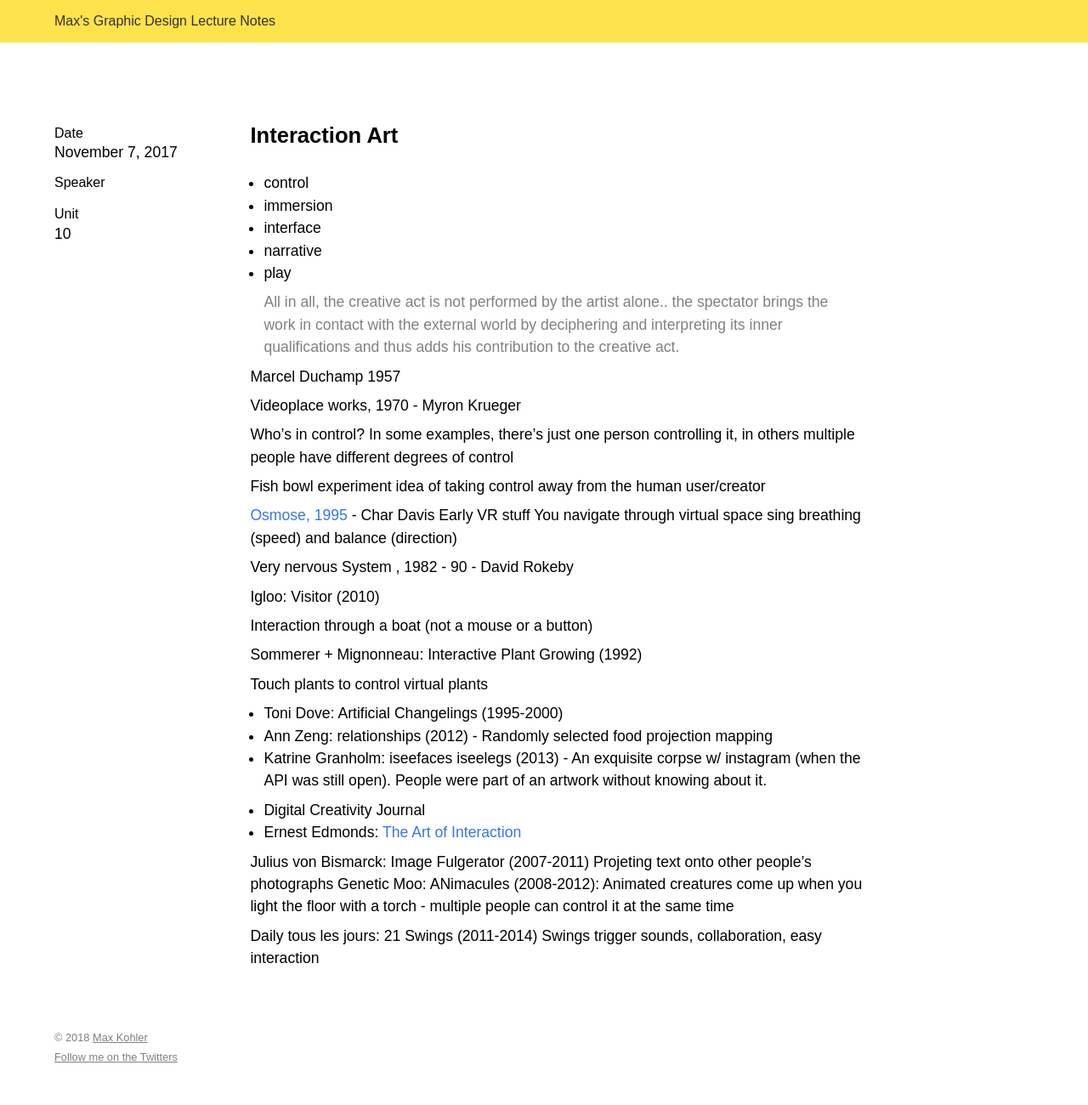
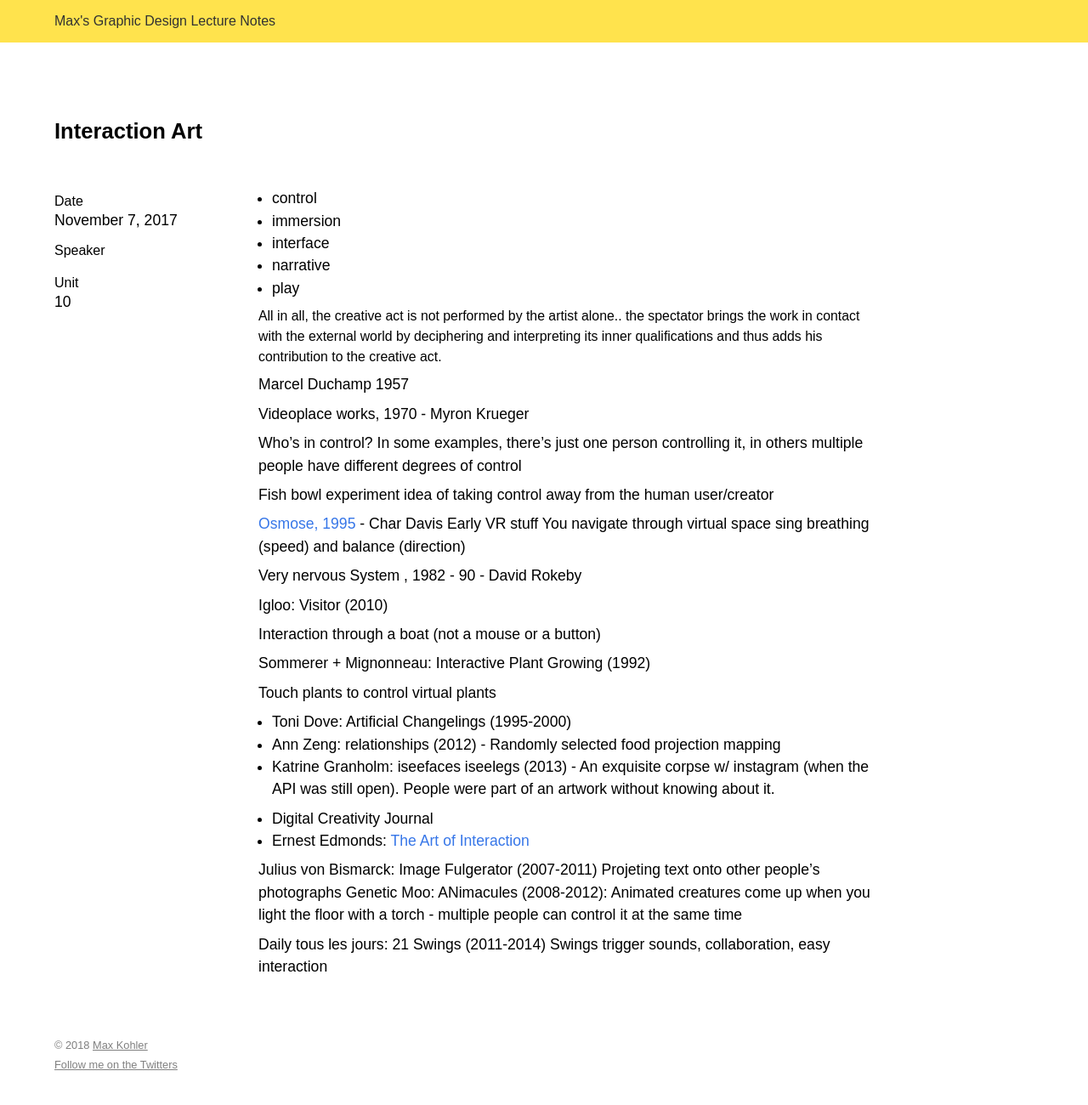
Before and after one commit to awesomephant/notes, a Jekyll site: the page built from _posts/2017-11-07-interaction-art.md, in a window 1280 px wide. Shown: the whole page at 85% size. Built offline with Jekyll 4.4.1, drawn with Linux system fonts in a browser that asks for light colours.

Commit message:
Refine layout

```diff
--- a/_layouts/post.html
+++ b/_layouts/post.html
@@ -3,6 +3,13 @@ layout: default
 ---
 
 <main class="post-container">
+    <header class="post-header">
+        <h1 class="post-title">{{ page.title }}</h1>
+    <p class="post-abstract">
+      {{ page.abstract }}
+    </p>
+  </header>
+
 <ul class="post-meta">
     <li><span>Date</span>{{ page.date | date: "%B %-d, %Y" }}</li>
     <li><span>Speaker</span>
@@ -19,12 +26,6 @@ layout: default
 </ul>
 
   <article class="post-content">
-     <header class="post-header">
-        <h1 class="post-title">{{ page.title }}</h1>
-    <p class="post-abstract">
-      {{ page.abstract }}
-    </p>
-  </header>
     {{ content }}
   </article>
 </main>
--- a/_sass/_layout.scss
+++ b/_sass/_layout.scss
@@ -108,13 +108,11 @@
 }
 
 .post-container {
-    display: flex;
-    flex-direction: column;
+    display: grid;
+    grid-template-columns: 15rem 1fr;
     font-size: 1rem;
     @include bp(m) {
         font-size: 1.1rem;
-        flex-direction: row;
-        justify-content: flex-start;
     }
     padding: 2rem 5%;
     padding-top: 10vh;
@@ -125,6 +123,11 @@
             color: darken(cornflowerblue, 1);
         }
     }
+}
+
+.post-header {
+    grid-area: 1 / 1/ 2 / 3;
+    margin-bottom: 2em;
 }
 
 .post-title {
@@ -139,7 +142,7 @@
 .post-abstract {
     font-size: 1.4rem;
     padding-bottom: 1rem;
-    max-width: 40em;
+    max-width: 30em;
     line-height: 1.4;
     @include bp(m){
         font-size: 1.6rem;
@@ -173,10 +176,19 @@
     max-width: 45rem;
     line-height: 1.5;
     .hasimage {
-        font-size: 1rem;
+        font-size: .9rem;
+        margin-top: 2em;
+        margin-bottom: 2em;
         line-height: 1.35;
+        text-align: center;
+        @include bp(m){
+            width: 120%;
+            margin-left: -10%;
+        }
         img {
-            margin-bottom: .2rem;
+            margin: 0 auto;
+            margin-bottom: .5em;
+            max-width: 100%;
         }
     }
     p,
@@ -241,7 +253,6 @@ iframe, video {
 }
 
 blockquote {
-    padding-left: 1rem;
     display: block;
-    color: gray;
+    font-size: .9em;
 }
```
